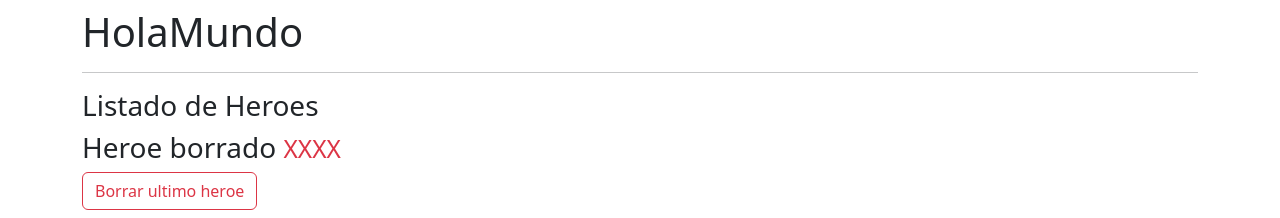
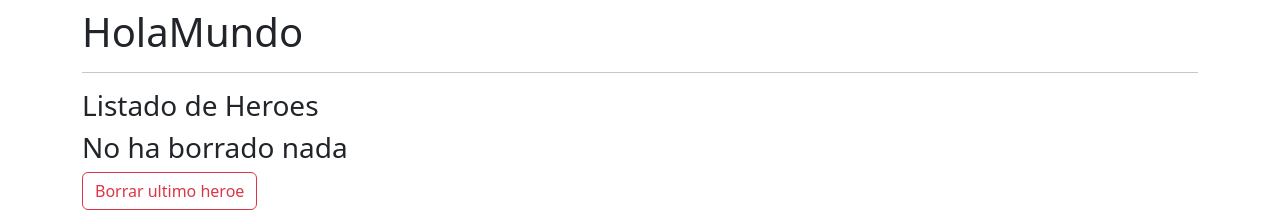
Before and after one commit to IsanorLopez/A_HolaMundo, an Angular app in the folder HolaMundo/: page / in a window 1280 px wide. Shown: the top 218 px of the page. Built offline with nearby package versions, Linux system fonts and the light colour scheme.

Commit message:
Feat: Renderizacion con NgTemplate y uso del ngIfElse

```diff
--- a/HolaMundo/src/app/heroes/list/list.component.html
+++ b/HolaMundo/src/app/heroes/list/list.component.html
@@ -1,8 +1,14 @@
 <h3>Listado de Heroes</h3>
 
-<h3>Heroe borrado <small class="text-danger"> XXXX </small> </h3>
+<div *ngIf=" deletedHeroe;else nothingWasDeleted">
+  <h3>Heroe borrado <small class="text-danger"> {{ deletedHeroe }} </small> </h3>
+</div>
 
-<button class="btn btn-outline-danger">
+<ng-template #nothingWasDeleted>
+  <h3>No ha borrado nada</h3>
+</ng-template>
+
+<button *ngIf=" heroNames.length > 0 "  (click)=" removeHeroe() " class="btn btn-outline-danger">
   Borrar ultimo heroe
 </button>
 
--- a/HolaMundo/src/app/heroes/list/list.component.ts
+++ b/HolaMundo/src/app/heroes/list/list.component.ts
@@ -7,6 +7,11 @@ import { Component } from '@angular/core';
 })
 export class ListComponent {
 
+  public deletedHeroe?: string;
   public heroNames: string[] = ['Spiderman', 'Hulk', 'Ironman', 'Thor', 'Daredevil'];
 
+  removeHeroe():void {
+    this.deletedHeroe = this.heroNames.pop();
+  }
+
 }
```
